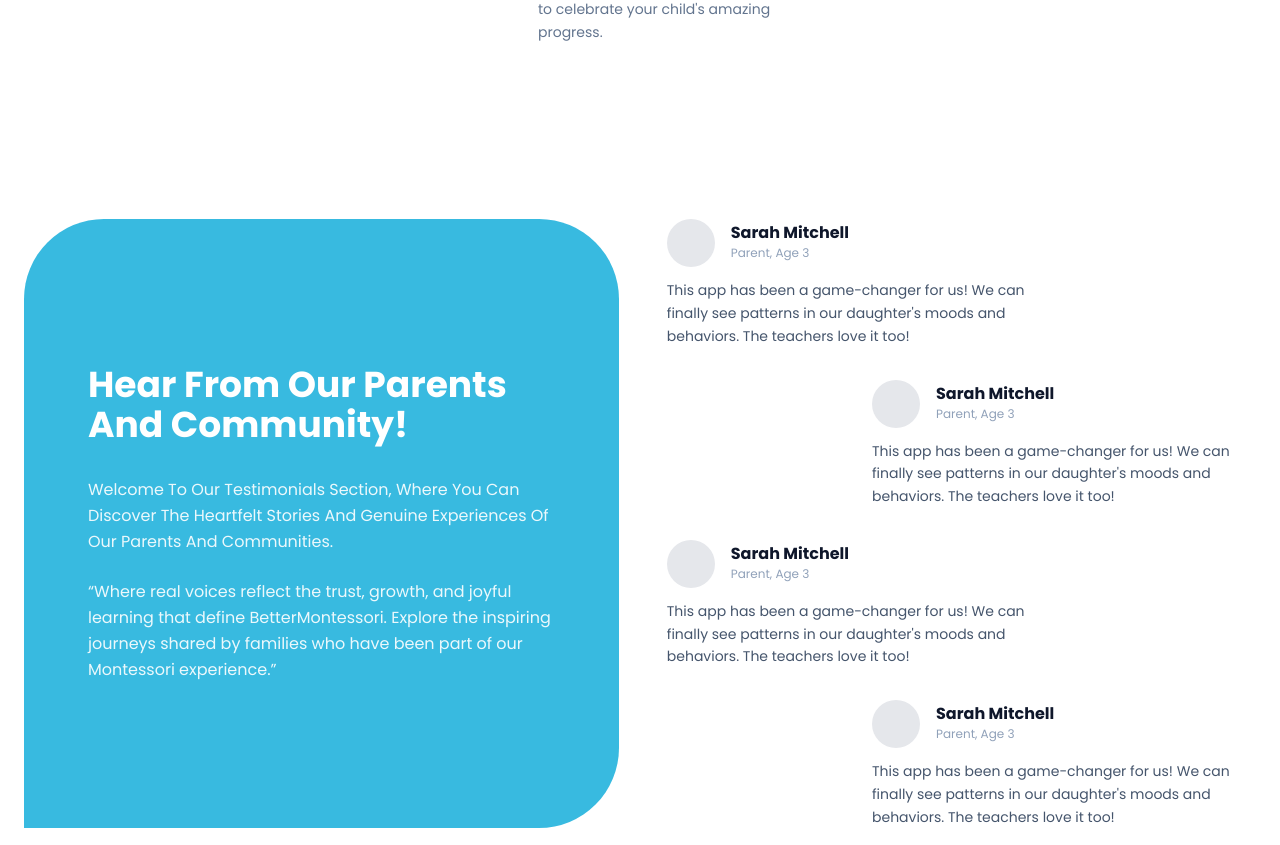
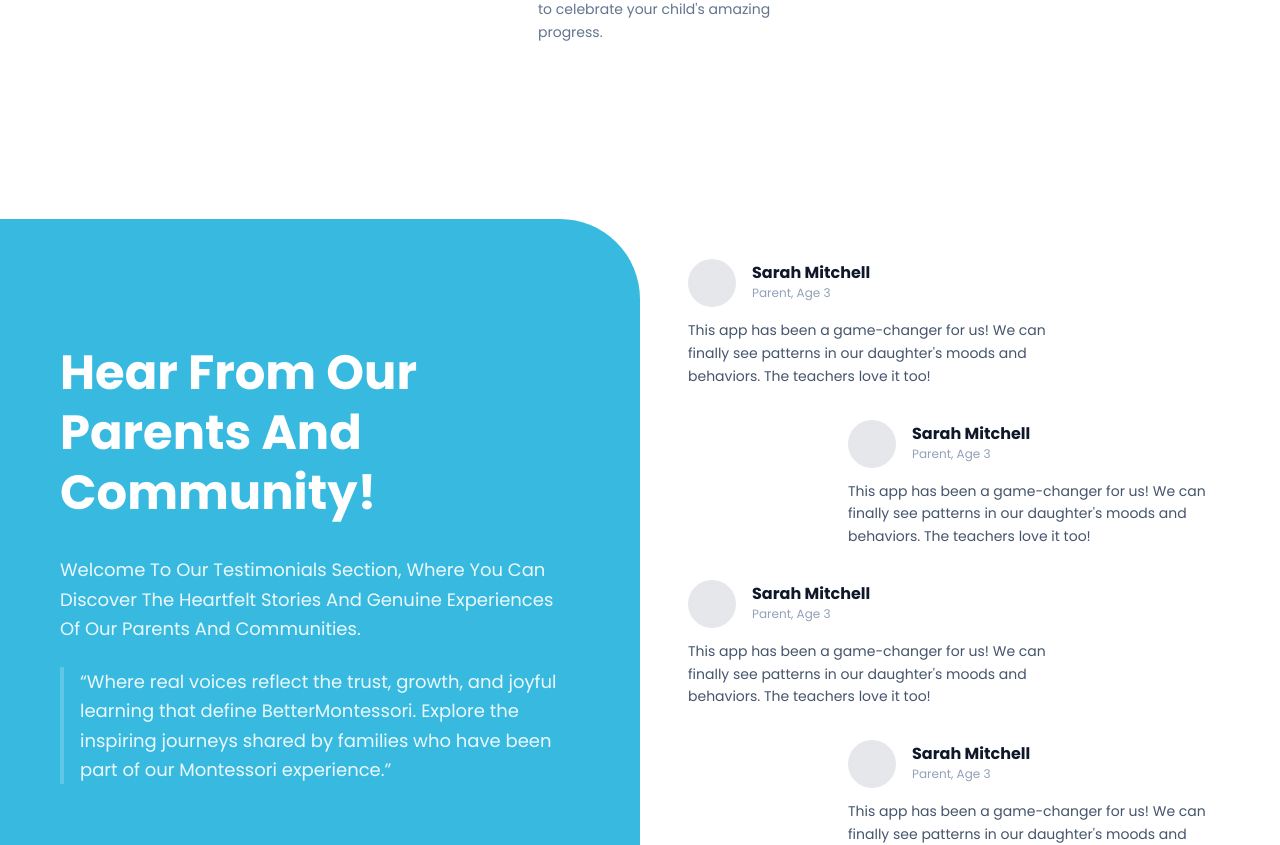
Before and after one commit to binisha77/better-preschool-landing, a Next.js app: page / in a window 1280 px wide. Shown: the part 2356-3201 px from the top of the page. Built offline with nearby package versions, Linux system fonts and the light colour scheme.

Commit message:
feat:UI look attractive

```diff
--- a/src/components/Testimonial.tsx
+++ b/src/components/Testimonial.tsx
@@ -1,4 +1,4 @@
-
+'use client';
 
 import React from 'react';
 
@@ -35,24 +35,24 @@ const testimonials = [
 
 export default function Testimonials() {
   return (
-    <section id="Testimonials" className="max-w-7xl mx-auto py-20 px-6 flex flex-col lg:flex-row gap-12 items-center">
-            <div className="lg:w-1/2 bg-brand-blue p-10 md:p-16 rounded-tr-[5rem] rounded-br-[5rem] rounded-tl-[5rem] text-white self-stretch flex flex-col justify-center">
-        <h2 className="text-3xl md:text-4xl font-bold mb-8 ">
+    <section id="Testimonials" className="max-w-full py-20 flex flex-col lg:flex-row items-center ioverflow-hidden">
+            <div className="lg:w-1/2 bg-brand-blue p-10 md:p-16 pl-6 md:pl-[60px] rounded-tr-[5rem] text-white self-stretch flex flex-col justify-center">
+        <h2 className="text-3xl md:text-5xl font-bold mb-8 leading-tight">
           Hear From Our Parents And Community!
         </h2>
 
-        <div className="space-y-6 text-white/90 leading-relaxed">
+        <div className="space-y-6 text-white/90 leading-relaxed text-lg">
           <p>
             Welcome To Our Testimonials Section, Where You Can Discover The Heartfelt Stories And Genuine Experiences Of Our Parents And Communities.
           </p>
-          <p className="poppins-font">
+          <p className="poppins-font border-l-4 border-white/20 pl-4">
             &ldquo;Where real voices reflect the trust, growth, and joyful learning that define BetterMontessori. Explore the inspiring journeys shared by families who have been part of our Montessori experience.&rdquo;
           </p>
         </div>
       </div>
 
 
-      <div className="lg:w-1/2 w-full space-y-8">
+      <div className="lg:w-1/2 w-full space-y-8 lg:px-12 py-10">
         {testimonials.map((t) => (
           <div
             key={t.id}
```
